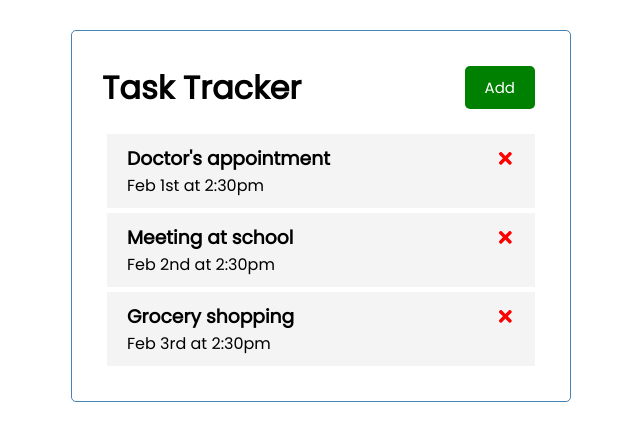
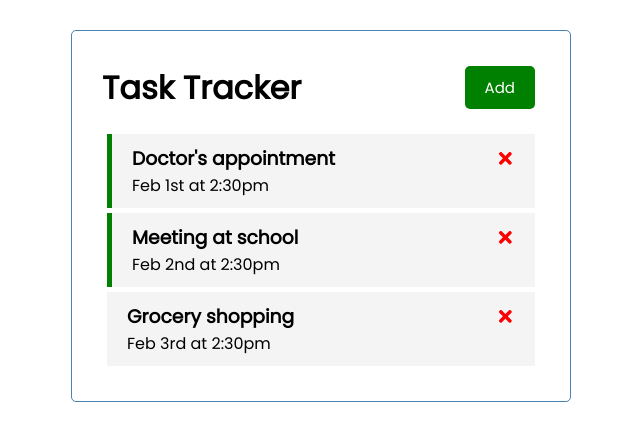
Before and after one commit to imzo15/reactjs-crash-course-2021, a React (Create React App) app: page / in a window 1280 px wide. Shown: the top 440 px of the page, without its empty margins (319-959 px from the left). Built offline with nearby package versions, Linux system fonts and the light colour scheme.

Commit message:
Added onDelete and onToggleReminder event handlers

```diff
--- a/src/App.js
+++ b/src/App.js
@@ -1,6 +1,6 @@
 import Header from './components/Header'
 import Tasks from './components/Tasks'
-import {useState} from 'react'
+import { useState } from 'react'
 
 function App() {
   const [tasks, setTasks] = useState([
@@ -23,10 +23,22 @@ function App() {
       reminder: false
     }
   ])
+  // 1:03
+  const deleteTask = (id) => {
+    console.log(id);
+    setTasks(tasks.filter((task) => task.id !== id))
+  }
+
+  const toggleReminder = (id) => {
+    console.log(id);
+    setTasks(tasks.map((task) => task.id === id ? {...task, reminder:!task.reminder} : task))
+  }
+
   return (
     <div className="container">
-      <Header/>
-      <Tasks tasks={tasks} />
+      <Header />
+      {(tasks.length > 0) ? <Tasks tasks={tasks} onToggleReminder={toggleReminder} onDelete={deleteTask} /> : 'No tasks to display'}
+
     </div>
   );
 }
--- a/src/Task.js
+++ b/src/Task.js
@@ -1,10 +1,11 @@
 import React from 'react'
-import {FaTimes} from 'react-icons/fa'
+import { FaTimes } from 'react-icons/fa'
 
 const Task = (props) => {
-    return(
-        <div className='task'>
-            <h3>{props.task.title} <FaTimes style={closeButtonStyle} /></h3>
+    return (
+        <div className={`task ${props.task.reminder ? 'reminder' : ''}`}
+            onDoubleClick={() => props.onToggleReminder(props.task.id)}>
+            <h3>{props.task.title} <FaTimes style={closeButtonStyle} onClick={() => props.onDelete(props.task.id)} /></h3>
             <p>{props.task.day}</p>
         </div>
     )
--- a/src/components/Tasks.js
+++ b/src/components/Tasks.js
@@ -5,7 +5,7 @@ const Tasks = (props) => {
 
     return(
         <div>
-            {props.tasks.map((task) => (<Task key={task.id} task={task} />))}
+            {props.tasks.map((task) => (<Task key={task.id} task={task} onToggleReminder={props.onToggleReminder} onDelete={props.onDelete} />))}
         </div>
     )
 }
```
Lines whose indentation alone changed are shown as unchanged.
